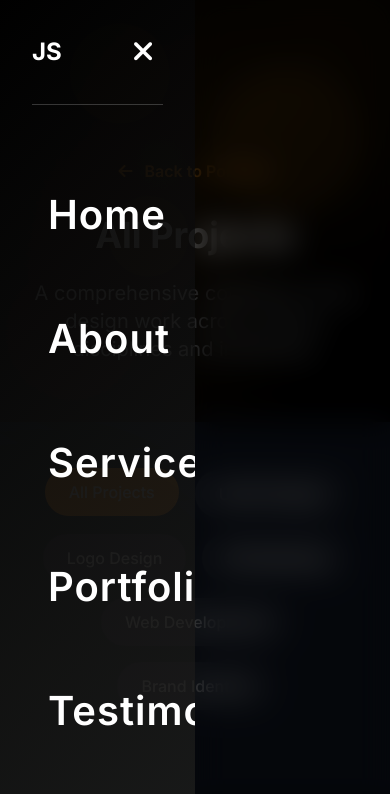
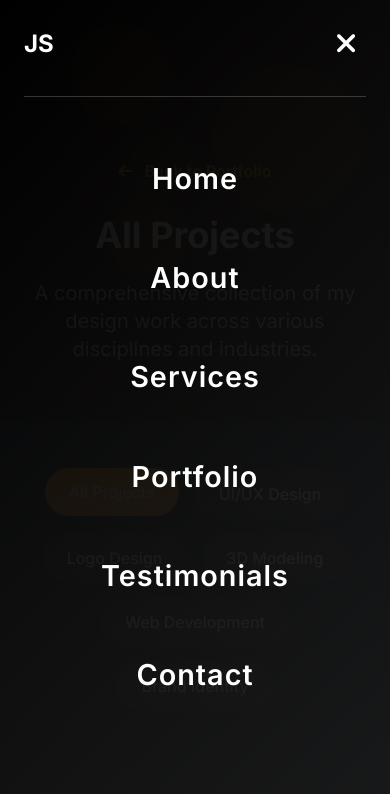
Before and after one commit to JoenatanSusanto/Portofolio, a website: page view-all-project.html in a window 390 px wide. Both pictures are taken after a click on the button 346 px from the left and 36 px from the top of the page. Shown: the top 794 px of the page. Drawn offline with nearby package versions, Linux system fonts and the light colour scheme.

Commit message:
Update view-all-project.html

```diff
--- a/view-all-project.html
+++ b/view-all-project.html
@@ -194,7 +194,7 @@
             }
         }
 
-        /* Enhanced Menu Styles */
+        /* Enhanced Menu Styles - PERBAIKAN UTAMA */
         #mobile-menu, #desktop-menu {
             position: fixed;
             top: 0;
@@ -560,12 +560,6 @@
             left: 100%;
         }
 
-        .service-card:hover {
-            transform: translateY(-10px);
-            box-shadow: 0 20px 40px rgba(255, 155, 33, 0.2);
-            border: 1px solid rgba(255, 155, 33, 0.3);
-        }
-
         /* Portfolio hover effect */
         .portfolio-item:hover .portfolio-overlay {
             background-color: rgba(255, 155, 33, 0.9);
@@ -654,6 +648,36 @@
             .cursor-dot,
             .cursor-circle {
                 display: none;
+            }
+
+            /* PERBAIKAN MENU MOBILE */
+            #mobile-menu {
+                flex-direction: column;
+            }
+
+            .menu-content {
+                width: 100%;
+                padding: 1.5rem;
+            }
+
+            .menu-nav {
+                margin-top: 2rem;
+                align-items: center;
+                width: 100%;
+            }
+
+            .menu-nav a {
+                font-size: 1.8rem;
+                margin: 1rem 0;
+                padding: 0.75rem 1.5rem;
+                text-align: center;
+                width: 100%;
+                max-width: 280px;
+            }
+
+            .menu-blur {
+                width: 100%;
+                height: 0%;
             }
         }
 
@@ -841,7 +865,7 @@
         <div class="menu-blur" id="desktop-blur"></div>
     </div>
 
-    <!-- Mobile Menu -->
+    <!-- Mobile Menu - PERBAIKAN UTAMA -->
     <div id="mobile-menu" class="mobile-menu">
         <div class="menu-content">
             <div class="menu-header">
@@ -1075,7 +1099,7 @@
             initProjectFilter();
         });
 
-        // Menu functionality
+        // Menu functionality - PERBAIKAN UTAMA
         function initMenus() {
             const navbar = document.getElementById('navbar');
 
```
